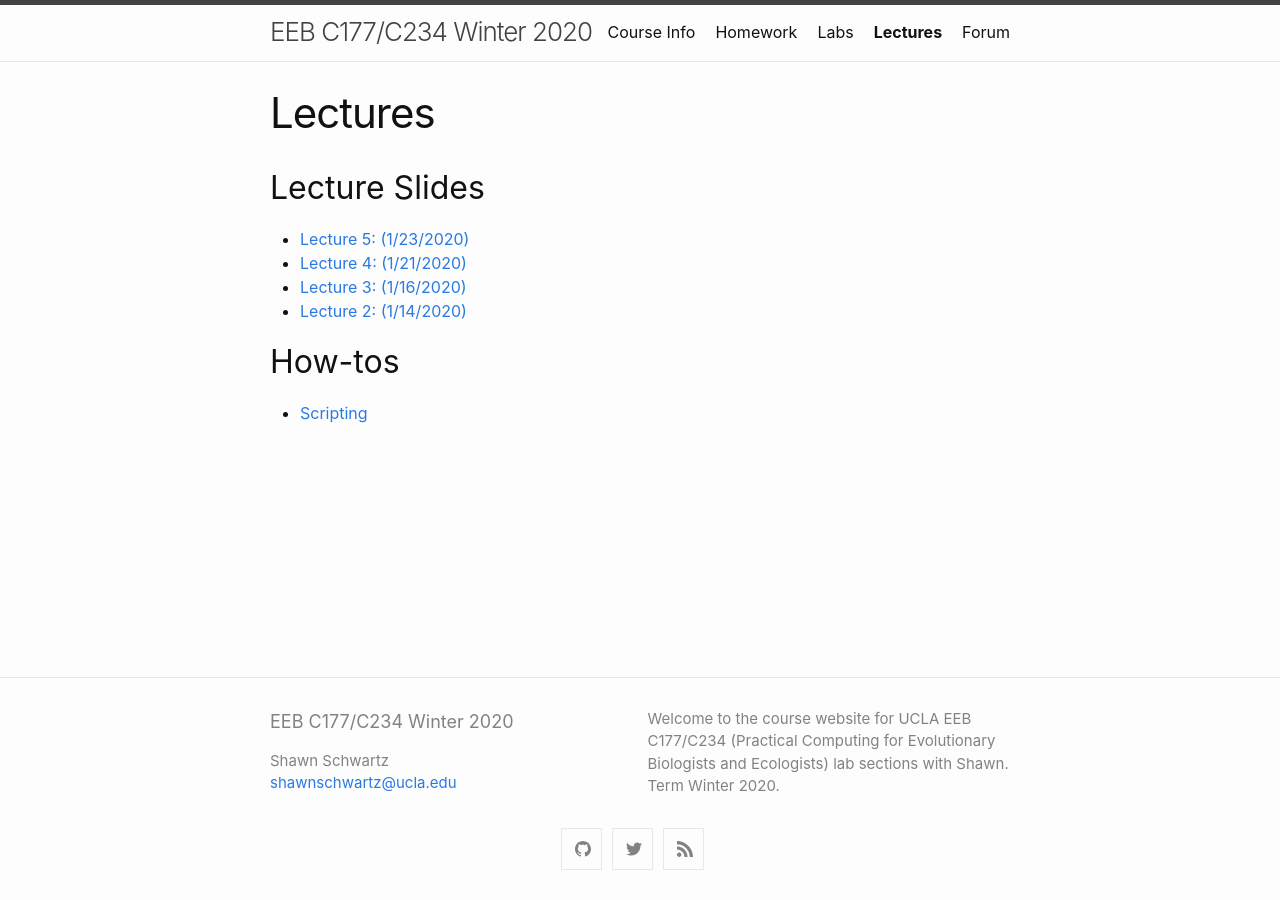
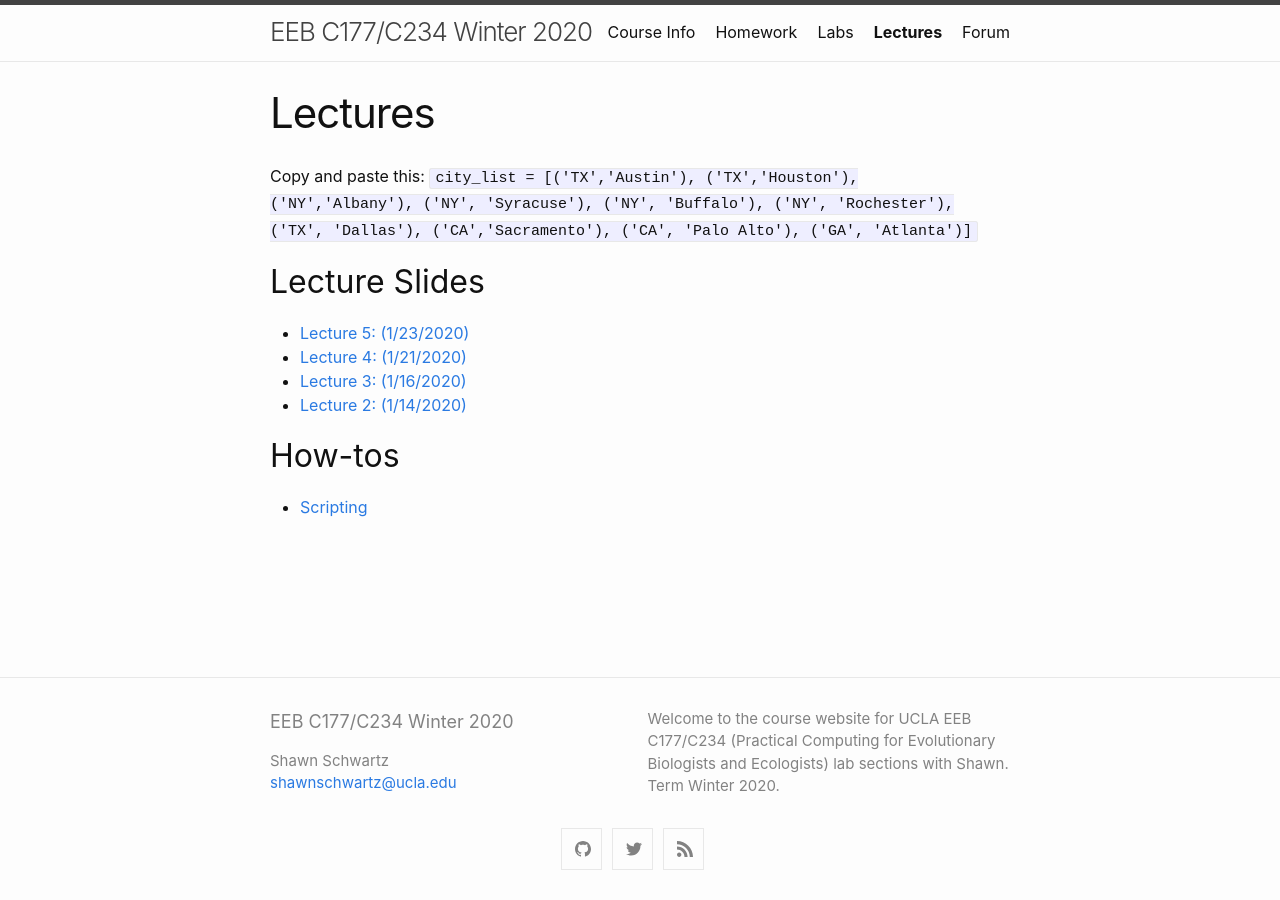
Before and after one commit to shawntschwartz/eeb-c177-w20, a Jekyll site: the page built from lectures.md, in a window 1280 px wide. Built offline with Jekyll 4.4.1, drawn with Linux system fonts in a browser that asks for light colours.

Commit message:
update lecture copy paste

```diff
--- a/lectures.md
+++ b/lectures.md
@@ -2,6 +2,8 @@
 layout: page
 title: Lectures
 ---
+Copy and paste this: `city_list = [('TX','Austin'), ('TX','Houston'), ('NY','Albany'), ('NY', 'Syracuse'), ('NY', 'Buffalo'), ('NY', 'Rochester'), ('TX', 'Dallas'), ('CA','Sacramento'), ('CA', 'Palo Alto'), ('GA', 'Atlanta')]`
+
 ## Lecture Slides
  - [Lecture 5: (1/23/2020)]({{ site.url }}assets/lecture-pdfs/lecture-5_1-23-2020.pdf)
  - [Lecture 4: (1/21/2020)]({{ site.url }}assets/lecture-pdfs/lecture-4_1-21-2020.pdf)
```
